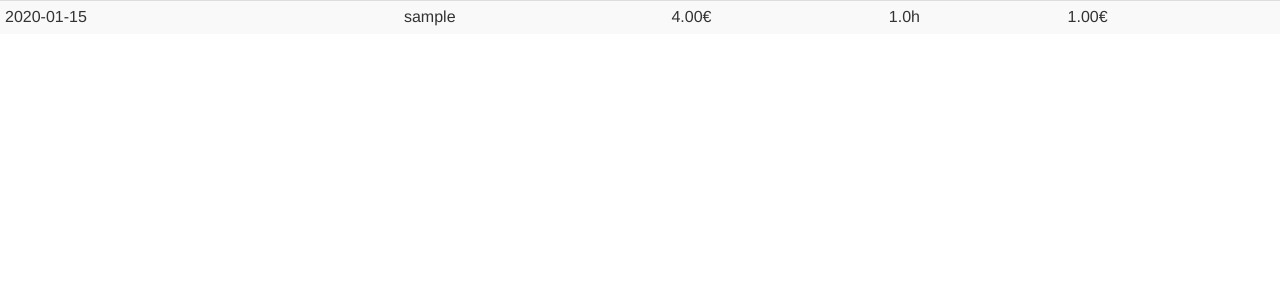
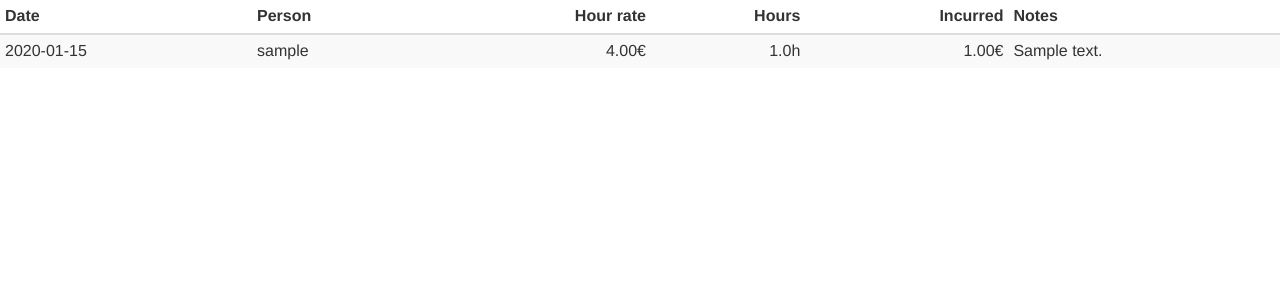
Before and after one commit to solinor/solinor-invoice-checking, a Django app: template invoices/templates/pdf_template.html in a window 1280 px wide. Shown: the top 300 px of the page. Run offline with Django 3.2, Linux system fonts and the light colour scheme; the template is opened without the code that fills it: values that come from a table or form of the project are taken from there, others are empty; tables that the repository leaves empty hold one stand-in row (values such as "Sample post"); some libraries are stand-ins or nearby versions.

Commit message:
Update PDF template

```diff
--- a/invoices/templates/pdf_template.html
+++ b/invoices/templates/pdf_template.html
@@ -2,18 +2,34 @@
 <html>
 <head>
   <link href="/static/css/bootstrap.min.css" rel="stylesheet">
+  <style>
+  .number-column {
+    text-align: right;
+  }
+  </style>
 </head>
 
 <body>
   <table class="table table-striped table-condensed">
+    <thead>
+      <tr>
+        <th>Date</th>
+        <th>Person</th>
+        <th class="number-column">Hour rate</th>
+        <th class="number-column">Hours</th>
+        <th class="number-column">Incurred</th>
+        <th>Notes</th>
+      </tr>
+    </thead>
     <tbody>
     {% for entry in entries %}
       <tr>
         <td>{{ entry.date }}
         <td>{{ entry.user_name }}</td>
-        <td>{{ entry.bill_rate|floatformat:2 }}&euro;</td>
-        <td>{{ entry.incurred_hours }}h</td>
-        <td>{{ entry.incurred_money|floatformat:2 }}&euro;</td>
+        <td class="number-column">{{ entry.bill_rate|floatformat:2 }}&euro;</td>
+        <td class="number-column">{{ entry.incurred_hours }}h</td>
+        <td class="number-column">{{ entry.incurred_money|floatformat:2 }}&euro;</td>
+        <td>{{ entry.notes }}</td>
       </tr>
     {% endfor %}
     </tbody>
```
